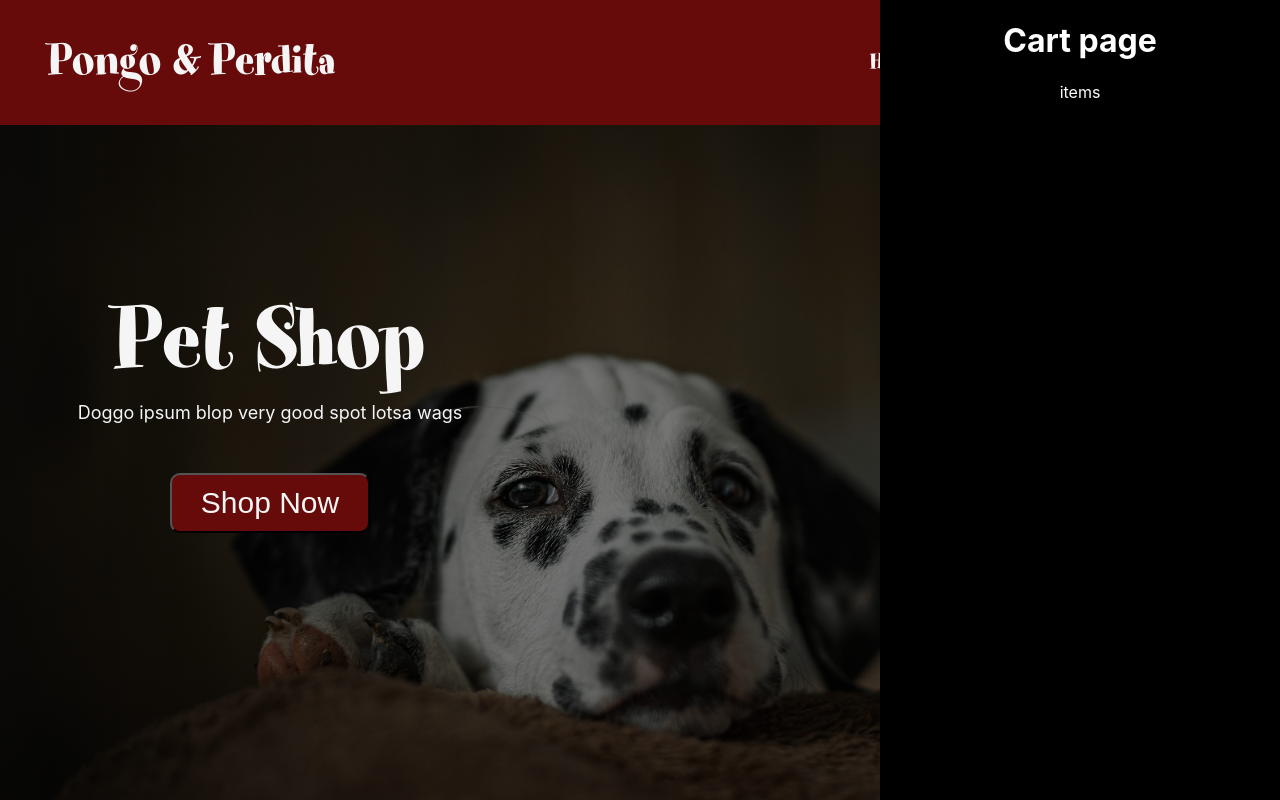
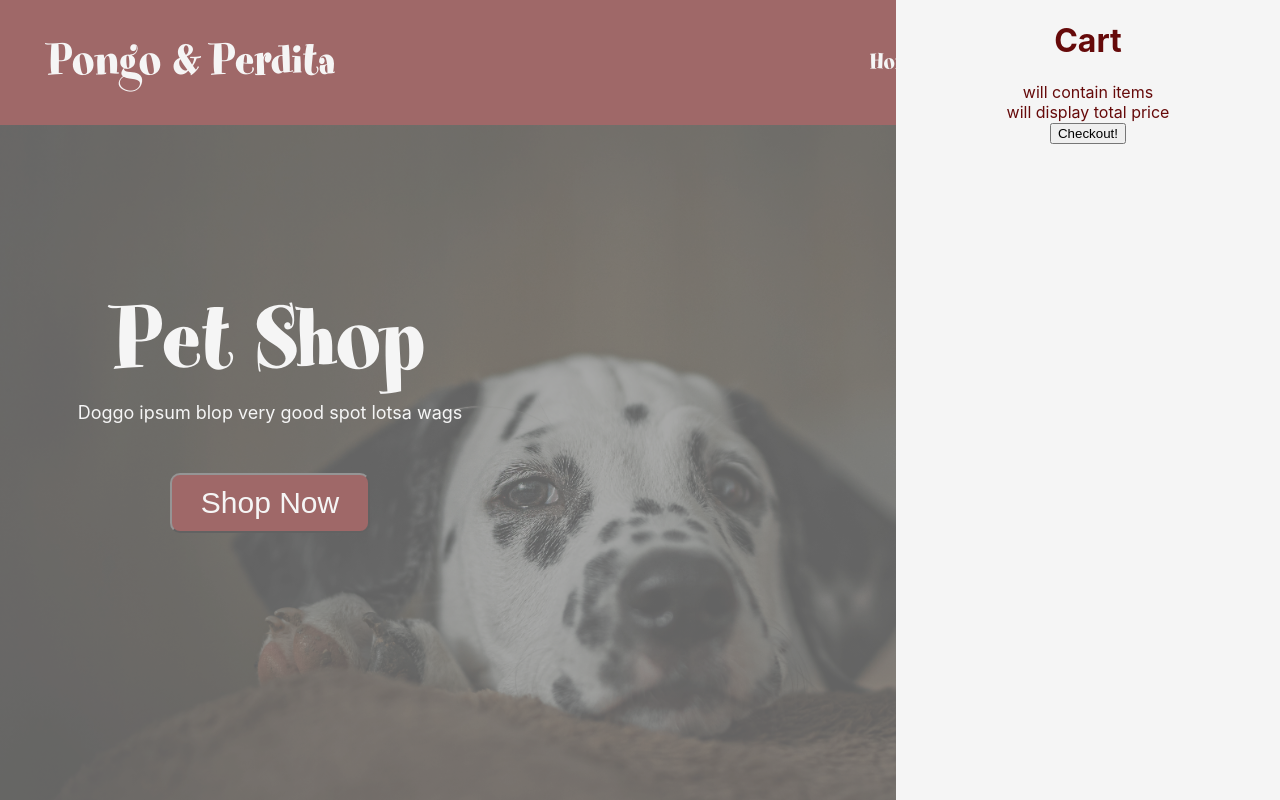
Before and after one commit to olvbrntly/shopping-cart, a React (Create React App) app: page / in a window 1280 px wide. Both pictures are taken after a click on the item "Cart". Shown: the top 800 px of the page. Built offline with nearby package versions, Linux system fonts and the light colour scheme.

Commit message:
clicking outside the cart removes the cart component

```diff
--- a/src/App.js
+++ b/src/App.js
@@ -15,9 +15,15 @@ import Cart from './components/Cart';
 function App() {
 
   const [cartOpen, setCartOpen] = useState(false)
+
   function onCartClick(){
     alert('cart was clicked!');
     setCartOpen(!cartOpen);
+  }
+
+  function clickOutsideOfCart(){
+    alert('you clicked outside of the cart!')
+    setCartOpen(false)
   }
   return (
 
@@ -29,7 +35,7 @@ function App() {
           <Route path="/about" Component={About}/>
           <Route path="/shop" Component={Shop}/>
         </Routes>
-        {cartOpen && <Cart/>}
+        {cartOpen && <Cart clickOutsideOfCart={clickOutsideOfCart}/>}
       </div>
     </Router>
 
--- a/src/components/Cart.css
+++ b/src/components/Cart.css
@@ -1,11 +1,21 @@
 .cart-slide-out{
     position:absolute;
-    background-color: black;
-    color:white;
+    background-color: whitesmoke;
+    color: rgb(102, 10, 10);;
     height:100%;
     z-index:9;
-    width:400px;
+    width:30%;
     top: 0;
     right:0;
+}
 
+.other-part{
+    position:absolute;
+    background-color: whitesmoke;
+    height:100%;
+    z-index:9;
+    width:70%;
+    opacity: 40%;
+    top: 0;
+    left:0;
 }
--- a/src/components/Cart.js
+++ b/src/components/Cart.js
@@ -2,12 +2,19 @@ import React from "react";
 import './Cart.css'
 
 
-function Cart(){
+function Cart({clickOutsideOfCart}){
     return(
+    <div>
+        <div className="other-part" onClick={clickOutsideOfCart}></div>
         <div className="cart-slide-out">
-            <h1>Cart page</h1>
-            <p>items</p>
+            <h1>Cart</h1>
+            {/* the div below will map ou the array of items that have been added to the cart (cartItem) */}
+            <div>will contain items</div>
+            <div>will display total price</div>
+            <button>Checkout!</button>
         </div>
+    </div>
+
     )
 }
 
```
